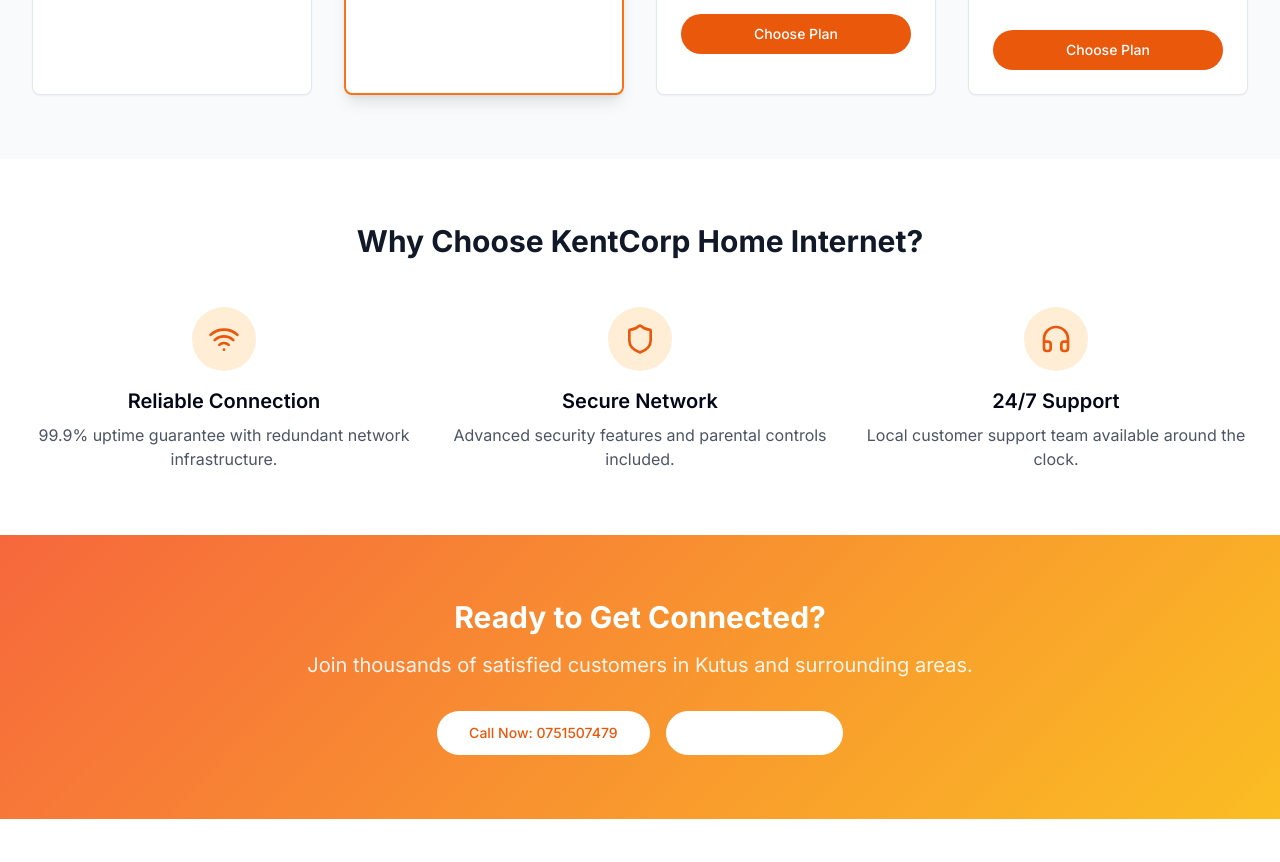
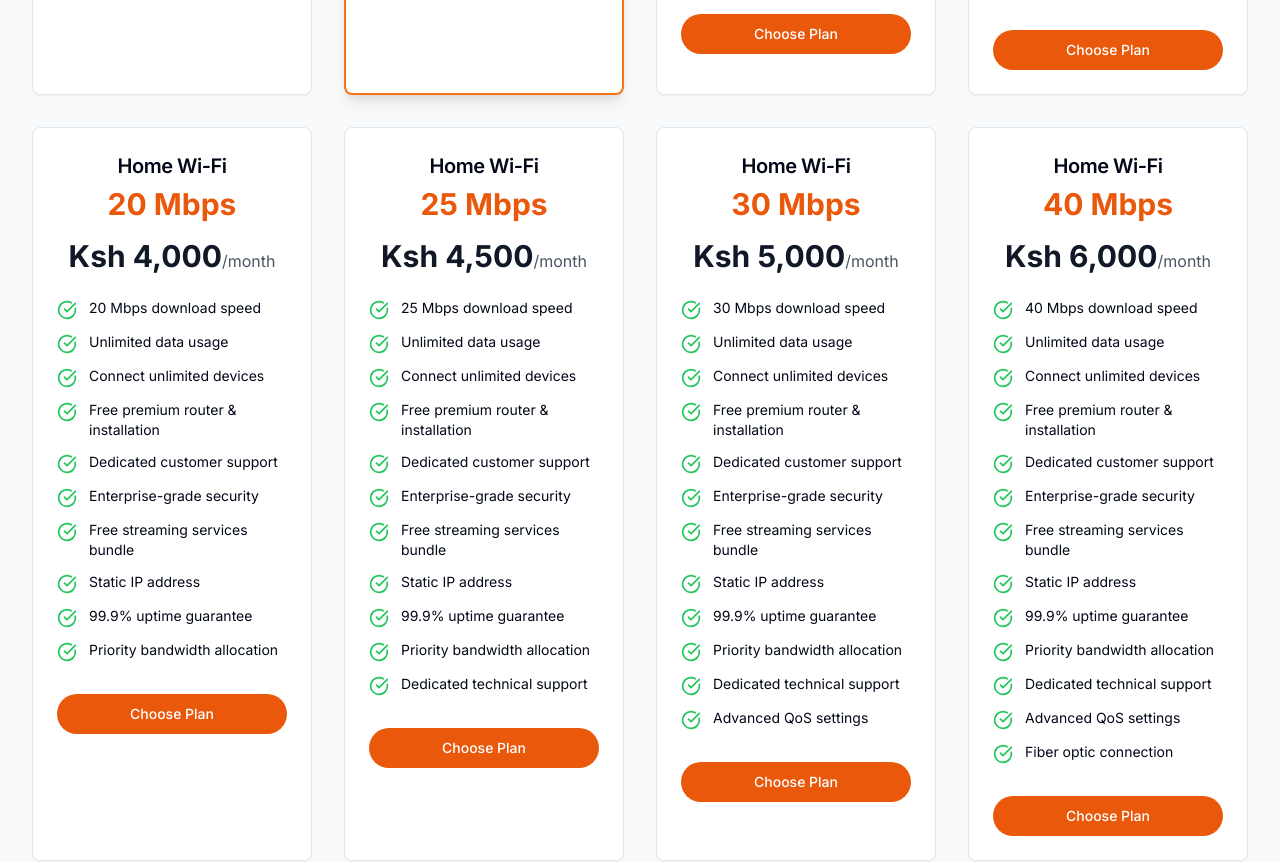
Before and after one commit to davidndiga/kutus-internet-hub, a React (Vite) app: page /home-packages in a window 1280 px wide. Shown: the part 1020-1882 px from the top of the page. Before the commit the page ends 1839 px from the top, so only its background shows below. Built offline with nearby package versions, Linux system fonts and the light colour scheme.

Commit message:
feat: Update packages and team members
Update home and hotspot packages to include all plans from images. Add Antony Muchai and Baraka Wambugu as team members with relevant descriptions.

```diff
--- a/src/pages/HomePackages.tsx
+++ b/src/pages/HomePackages.tsx
@@ -21,7 +21,7 @@ const HomePackages = () => {
   const packages = [
     {
       id: 'starter',
-      name: 'Home Starter',
+      name: 'Home Wi-Fi',
       price: 'Ksh 1,000',
       speed: '5 Mbps',
       popular: false,
@@ -36,12 +36,12 @@ const HomePackages = () => {
     },
     {
       id: 'standard',
-      name: 'Home Standard',
+      name: 'Home Wi-Fi',
       price: 'Ksh 1,500',
-      speed: '10 Mbps',
+      speed: '8 Mbps',
       popular: true,
       features: [
-        '10 Mbps download speed',
+        '8 Mbps download speed',
         'Unlimited data usage',
         'Connect up to 10 devices',
         'Free router & installation',
@@ -52,12 +52,12 @@ const HomePackages = () => {
     },
     {
       id: 'premium',
-      name: 'Home Premium',
-      price: 'Ksh 2,500',
-      speed: '20 Mbps',
+      name: 'Home Wi-Fi',
+      price: 'Ksh 2,000',
+      speed: '10 Mbps',
       popular: false,
       features: [
-        '20 Mbps download speed',
+        '10 Mbps download speed',
         'Unlimited data usage',
         'Connect unlimited devices',
         'Free premium router & installation',
@@ -68,9 +68,87 @@ const HomePackages = () => {
       ]
     },
     {
+      id: 'professional',
+      name: 'Home Wi-Fi',
+      price: 'Ksh 3,000',
+      speed: '15 Mbps',
+      popular: false,
+      features: [
+        '15 Mbps download speed',
+        'Unlimited data usage',
+        'Connect unlimited devices',
+        'Free premium router & installation',
+        'Priority customer support',
+        'Enterprise-grade security',
+        'Free streaming services bundle',
+        'Static IP address',
+        '99.9% uptime guarantee'
+      ]
+    },
+    {
+      id: 'business',
+      name: 'Home Wi-Fi',
+      price: 'Ksh 4,000',
+      speed: '20 Mbps',
+      popular: false,
+      features: [
+        '20 Mbps download speed',
+        'Unlimited data usage',
+        'Connect unlimited devices',
+        'Free premium router & installation',
+        'Dedicated customer support',
+        'Enterprise-grade security',
+        'Free streaming services bundle',
+        'Static IP address',
+        '99.9% uptime guarantee',
+        'Priority bandwidth allocation'
+      ]
+    },
+    {
+      id: 'enterprise',
+      name: 'Home Wi-Fi',
+      price: 'Ksh 4,500',
+      speed: '25 Mbps',
+      popular: false,
+      features: [
+        '25 Mbps download speed',
+        'Unlimited data usage',
+        'Connect unlimited devices',
+        'Free premium router & installation',
+        'Dedicated customer support',
+        'Enterprise-grade security',
+        'Free streaming services bundle',
+        'Static IP address',
+        '99.9% uptime guarantee',
+        'Priority bandwidth allocation',
+        'Dedicated technical support'
+      ]
+    },
+    {
       id: 'ultra',
-      name: 'Home Ultra',
-      price: 'Ksh 4,000',
+      name: 'Home Wi-Fi',
+      price: 'Ksh 5,000',
+      speed: '30 Mbps',
+      popular: false,
+      features: [
+        '30 Mbps download speed',
+        'Unlimited data usage',
+        'Connect unlimited devices',
+        'Free premium router & installation',
+        'Dedicated customer support',
+        'Enterprise-grade security',
+        'Free streaming services bundle',
+        'Static IP address',
+        '99.9% uptime guarantee',
+        'Priority bandwidth allocation',
+        'Dedicated technical support',
+        'Advanced QoS settings'
+      ]
+    },
+    {
+      id: 'max',
+      name: 'Home Wi-Fi',
+      price: 'Ksh 6,000',
       speed: '40 Mbps',
       popular: false,
       features: [
@@ -82,7 +160,11 @@ const HomePackages = () => {
         'Enterprise-grade security',
         'Free streaming services bundle',
         'Static IP address',
-        '99.9% uptime guarantee'
+        '99.9% uptime guarantee',
+        'Priority bandwidth allocation',
+        'Dedicated technical support',
+        'Advanced QoS settings',
+        'Fiber optic connection'
       ]
     }
   ];
--- a/src/pages/HotspotPackages.tsx
+++ b/src/pages/HotspotPackages.tsx
@@ -20,17 +20,73 @@ const HotspotPackages = () => {
 
   const packages = [
     {
+      id: 'hourly-1',
+      name: '1 Hour Pass',
+      price: 'Ksh 10',
+      duration: '1 Hour',
+      popular: false,
+      features: [
+        '1 hour unlimited access',
+        'Up to 7 Mbps speed',
+        'Connect 1 device',
+        'All hotspot locations',
+        'Basic support'
+      ]
+    },
+    {
+      id: 'hourly-3',
+      name: '3 Hours Pass',
+      price: 'Ksh 20',
+      duration: '3 Hours',
+      popular: false,
+      features: [
+        '3 hours unlimited access',
+        'Up to 7 Mbps speed',
+        'Connect 2 devices',
+        'All hotspot locations',
+        'Basic support'
+      ]
+    },
+    {
+      id: 'hourly-6',
+      name: '6 Hours Pass',
+      price: 'Ksh 30',
+      duration: '6 Hours',
+      popular: false,
+      features: [
+        '6 hours unlimited access',
+        'Up to 7 Mbps speed',
+        'Connect 2 devices',
+        'All hotspot locations',
+        'Basic support'
+      ]
+    },
+    {
+      id: 'hourly-12',
+      name: '12 Hours Pass',
+      price: 'Ksh 40',
+      duration: '12 Hours',
+      popular: false,
+      features: [
+        '12 hours unlimited access',
+        'Up to 7 Mbps speed',
+        'Connect 2 devices',
+        'All hotspot locations',
+        'Priority support'
+      ]
+    },
+    {
       id: 'daily',
       name: 'Daily Pass',
       price: 'Ksh 50',
       duration: '24 Hours',
-      popular: false,
+      popular: true,
       features: [
         '24 hours unlimited access',
-        'Up to 5 Mbps speed',
-        'Connect 2 devices',
+        'Up to 7 Mbps speed',
+        'Connect 3 devices',
         'All hotspot locations',
-        'Basic support'
+        'Priority support'
       ]
     },
     {
@@ -38,14 +94,29 @@ const HotspotPackages = () => {
       name: 'Weekly Pass',
       price: 'Ksh 250',
       duration: '7 Days',
-      popular: true,
+      popular: false,
       features: [
         '7 days unlimited access',
-        'Up to 8 Mbps speed',
+        'Up to 7 Mbps speed',
         'Connect 3 devices',
         'All hotspot locations',
         'Priority support',
-        '20% savings vs daily'
+        '50% savings vs daily'
+      ]
+    },
+    {
+      id: 'bi-weekly',
+      name: '2 Weeks Pass',
+      price: 'Ksh 400',
+      duration: '14 Days',
+      popular: false,
+      features: [
+        '14 days unlimited access',
+        'Up to 7 Mbps speed',
+        'Connect 4 devices',
+        'All hotspot locations',
+        'Priority support',
+        'Mobile app access'
       ]
     },
     {
@@ -56,12 +127,28 @@ const HotspotPackages = () => {
       popular: false,
       features: [
         '30 days unlimited access',
-        'Up to 10 Mbps speed',
+        'Up to 7 Mbps speed',
         'Connect 5 devices',
         'All hotspot locations',
         'Priority support',
         'Mobile app access',
         '50% savings vs daily'
+      ]
+    },
+    {
+      id: 'student',
+      name: 'Student Package',
+      price: 'Ksh 1,500',
+      duration: '30 Days',
+      popular: false,
+      features: [
+        '30 days unlimited access',
+        'Up to 10 Mbps speed',
+        'Connect 3 devices',
+        'All hotspot locations',
+        'Priority support',
+        'Educational content priority',
+        'Student ID required'
       ]
     }
   ];
@@ -125,13 +212,13 @@ const HotspotPackages = () => {
 
       {/* Packages Grid */}
       <section className="py-16">
-        <div className="max-w-5xl mx-auto px-4 sm:px-6 lg:px-8">
+        <div className="max-w-7xl mx-auto px-4 sm:px-6 lg:px-8">
           <div className="text-center mb-12">
             <h2 className="text-3xl font-bold text-gray-900 mb-4">Choose Your Hotspot Plan</h2>
             <p className="text-lg text-gray-600">Flexible plans to suit your mobile internet needs</p>
           </div>
 
-          <div className="grid grid-cols-1 md:grid-cols-3 gap-8">
+          <div className="grid grid-cols-1 md:grid-cols-3 lg:grid-cols-3 gap-8">
             {packages.map((pkg) => (
               <Card
                 key={pkg.id}
--- a/src/pages/Index.tsx
+++ b/src/pages/Index.tsx
@@ -1,4 +1,3 @@
-
 import { useState, useEffect } from 'react';
 import {
   Wifi,
@@ -445,6 +444,42 @@ const Index = () => {
                 </Button>
               </div>
             </div>
+
+            <div className="flex flex-col md:flex-row items-center md:items-start gap-8">
+              <div className="w-48 h-48 rounded-full bg-gradient-to-br from-green-400 to-teal-500 flex-shrink-0 border-4 border-green-500 flex items-center justify-center">
+                <Users className="w-24 h-24 text-white" />
+              </div>
+              <div className="text-center md:text-left">
+                <h3 className="text-2xl font-bold text-white mb-2">ANTONY MUCHAI</h3>
+                <p className="text-green-400 font-semibold mb-4">ELECTRICAL ENGINEER KENTCORP</p>
+                <p className="text-white/80 mb-6">
+                  Senior electrical engineer specializing in telecommunications infrastructure and power systems.
+                  Antony oversees the installation and maintenance of our network equipment, ensuring reliable
+                  power delivery and optimal signal strength across all our service areas.
+                </p>
+                <Button className="bg-green-600 hover:bg-green-700 text-white rounded-full">
+                  Learn More
+                </Button>
+              </div>
+            </div>
+
+            <div className="flex flex-col md:flex-row-reverse items-center md:items-start gap-8">
+              <div className="w-48 h-48 rounded-full bg-gradient-to-br from-purple-400 to-pink-500 flex-shrink-0 border-4 border-purple-500 flex items-center justify-center">
+                <Users className="w-24 h-24 text-white" />
+              </div>
+              <div className="text-center md:text-right">
+                <h3 className="text-2xl font-bold text-white mb-2">BARAKA WAMBUGU</h3>
+                <p className="text-purple-400 font-semibold mb-4">FIELD TECHNICIAN KENTCORP</p>
+                <p className="text-white/80 mb-6">
+                  Experienced field technician responsible for on-site installations, maintenance, and customer
+                  service. Baraka ensures seamless connectivity for our customers and provides technical support
+                  across Kirinyaga County with dedication and expertise.
+                </p>
+                <Button className="bg-purple-600 hover:bg-purple-700 text-white rounded-full">
+                  Learn More
+                </Button>
+              </div>
+            </div>
           </div>
         </div>
       </section>
```
